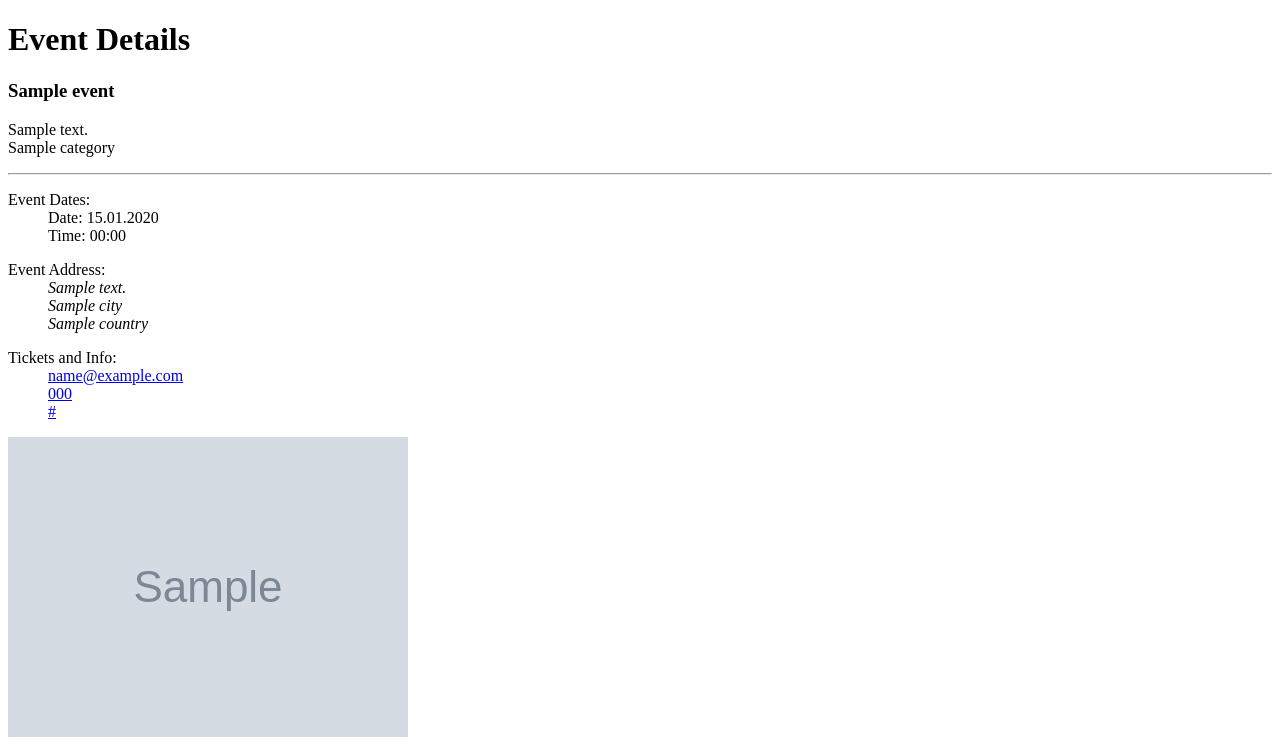
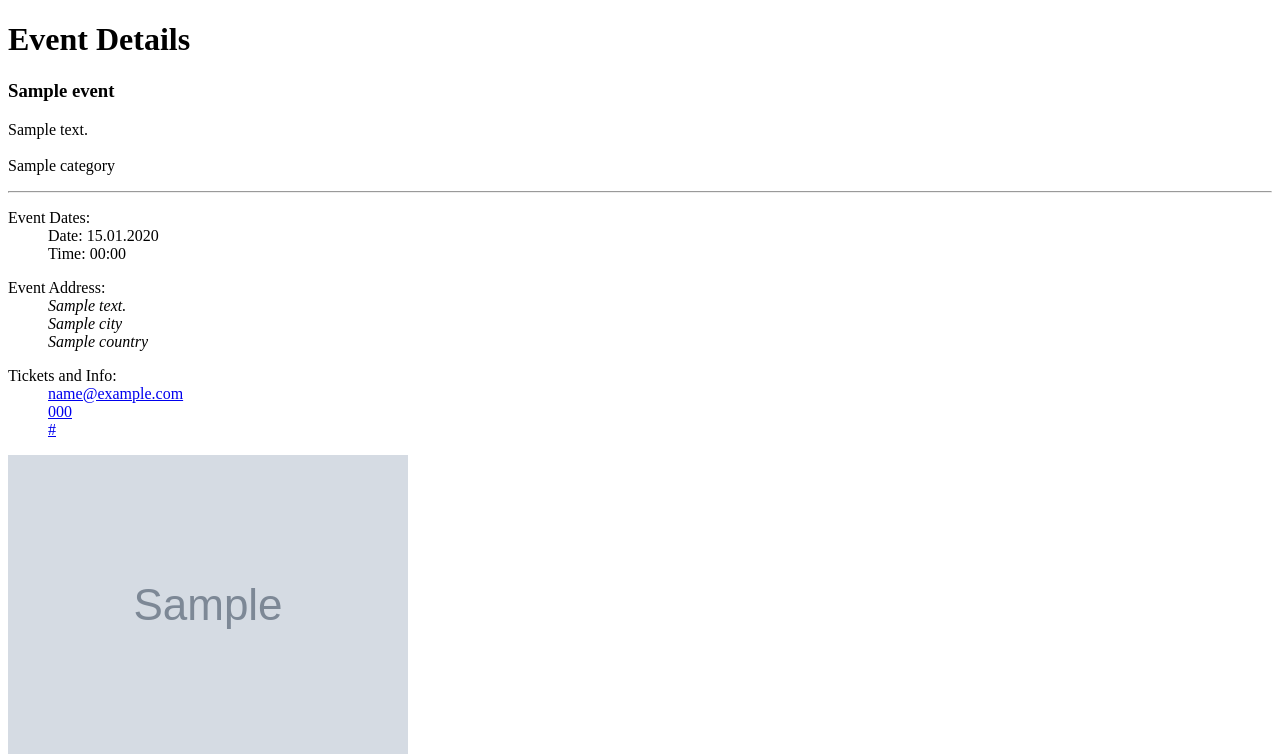
Before and after one commit to VeOb00/CFLMS-Vedrana-CodeReview13, a Symfony app: template templates/home/show.html.twig in a window 1280 px wide. Shown: the part 78-832 px from the top of the page. Run offline with Twig, Linux system fonts and the light colour scheme; the template is opened without the code that fills it: most values are stand-ins (such as "Sample title", 1, 10 or a date in 2020); grey boxes marked "Sample" are stand-in pictures; some libraries are stand-ins or nearby versions.

Commit message:
style edits

```diff
--- a/templates/events/index.html.twig
+++ b/templates/events/index.html.twig
@@ -31,7 +31,7 @@
                        href="{{ path('events_edit', {'id': event.id}) }}">edit</a>
                 </td>
                 <td>{{ event.id }}</td>
-                <th><img src="{{ asset("build/upload/"~event.image) }}" alt="none" class="img-thumbnail" width="100">
+                <th><img src="{{ asset("build/upload/"~event.image) }}" alt="none" class="img-thumbnail">
                 </th>
                 <td>{{ event.category }}</td>
                 <td>{{ event.name }}</td>
--- a/templates/home/show.html.twig
+++ b/templates/home/show.html.twig
@@ -6,8 +6,8 @@
 {% block body %}
     <div class="container">
         <h3 class="text-primary text-uppercase">{{ event.name }}</h3>
-        <p>{{ event.description }} <br>
-            <span class="small text-uppercase">{{ event.category }}</span>
+        <p>{{ event.description }} <br><br>
+            <span class="small text-uppercase mt-3">{{ event.category }}</span>
         </p>
         <hr>
         <div class="row">
```
Also changed, not shown: templates/events/show.html.twig (+7 -6 lines), assets/upload/alley-1690053_1280.jpg (deleted), assets/upload/and-2297209_1280.jpg (deleted), assets/upload/korea-1922376_1280.jpg (deleted), assets/upload/tobago-4612257_1280.jpg (deleted).
